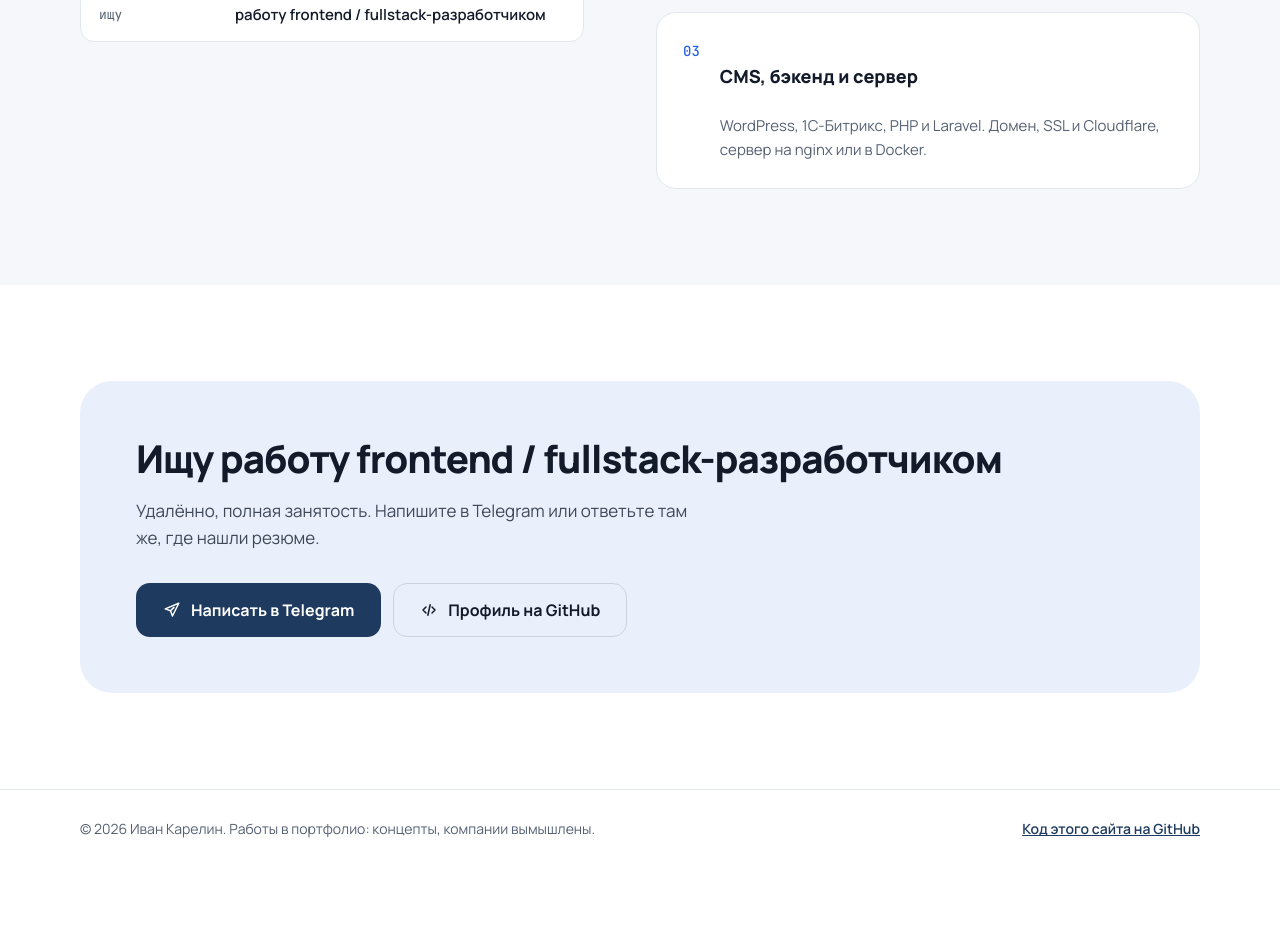
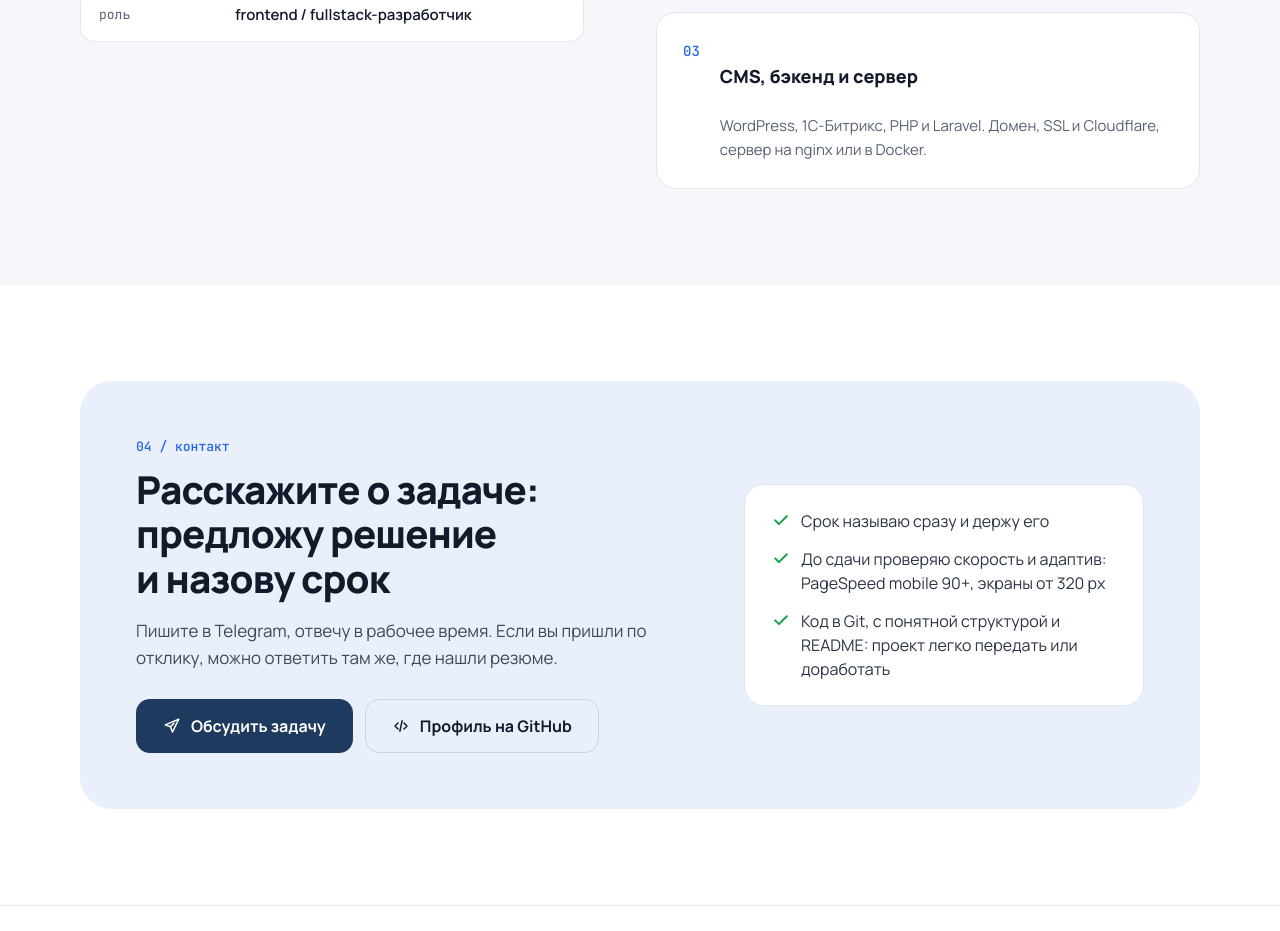
Before and after one commit to karelin-dev/karelin-dev.github.io, a website with bundled scripts: page docs/index.html in a window 1280 px wide. Shown: the part 5020-5951 px from the top of the page. Before the commit the page ends 5891 px from the top, so only its background shows below. Built offline with nearby package versions, Linux system fonts and the light colour scheme.

Commit message:
Финальный блок: вместо «Ищу работу» приглашение обсудить задачу и как я работаю

```diff
--- a/docs/index.html
+++ b/docs/index.html
@@ -469,7 +469,7 @@
         </div>
         <dl class="about__meta">
           <div class="meta-row"><dt>формат</dt><dd>удалённо, полная занятость</dd></div>
-          <div class="meta-row"><dt>ищу</dt><dd>работу frontend / fullstack-разработчиком</dd></div>
+          <div class="meta-row"><dt>роль</dt><dd>frontend / fullstack-разработчик</dd></div>
         </dl>
       </div>
 
@@ -502,23 +502,29 @@
     </div>
   </section>
 
-  <section class="section" id="hire" aria-labelledby="hire-title">
+  <section class="section" id="contact" aria-labelledby="contact-title">
     <div class="wrap">
       <div class="cta">
         <div class="cta__content">
-          <h2 class="cta__title" id="hire-title">Ищу работу frontend / fullstack-разработчиком</h2>
-          <p class="cta__text">Удалённо, полная занятость. Напишите в Telegram или ответьте там же, где нашли резюме.</p>
-        </div>
+          <p class="section__label">04 / контакт</p>
+          <h2 class="cta__title" id="contact-title">Расскажите о задаче: предложу решение и&nbsp;назову срок</h2>
+          <p class="cta__text">Пишите в Telegram, отвечу в рабочее время. Если вы пришли по отклику, можно ответить там же, где нашли резюме.</p>
           <div class="cta__actions">
             <a class="btn btn--primary" href="https://t.me/karelin_dev">
               <svg class="icon" aria-hidden="true"><use href="#i-send"/></svg>
-            Написать в Telegram
+              Обсудить задачу
             </a>
             <a class="btn btn--outline" href="https://github.com/karelin-dev">
               <svg class="icon" aria-hidden="true"><use href="#i-code"/></svg>
               Профиль на GitHub
             </a>
           </div>
+        </div>
+        <ul class="checklist cta__list" aria-label="Как я работаю">
+          <li><svg class="icon" aria-hidden="true"><use href="#i-check"/></svg>Срок называю сразу и держу его</li>
+          <li><svg class="icon" aria-hidden="true"><use href="#i-check"/></svg>До сдачи проверяю скорость и адаптив: PageSpeed mobile 90+, экраны от 320&nbsp;px</li>
+          <li><svg class="icon" aria-hidden="true"><use href="#i-check"/></svg>Код в Git, с понятной структурой и README: проект легко передать или доработать</li>
+        </ul>
       </div>
     </div>
   </section>
--- a/src/scss/blocks/_sections.scss
+++ b/src/scss/blocks/_sections.scss
@@ -183,6 +183,7 @@
 }
 
 .cta__title {
+  margin-top: 12px;
   font-size: clamp(28px, 3vw, 40px);
   font-weight: 800;
   line-height: 1.15;
@@ -202,6 +203,18 @@
   display: flex;
   flex-wrap: wrap;
   gap: 12px;
+  margin-top: 28px;
+}
+
+.cta__list {
+  flex: 0 1 400px;
+  gap: 14px;
+  padding: 24px 26px;
+  border: 1px solid $line;
+  border-radius: 20px;
+  background: $white;
+  font-size: 16px;
+  color: $text;
 }
 
 .footer {
```
Also changed, not shown: docs/css/main.css. Lines whose indentation alone changed are shown as unchanged.
